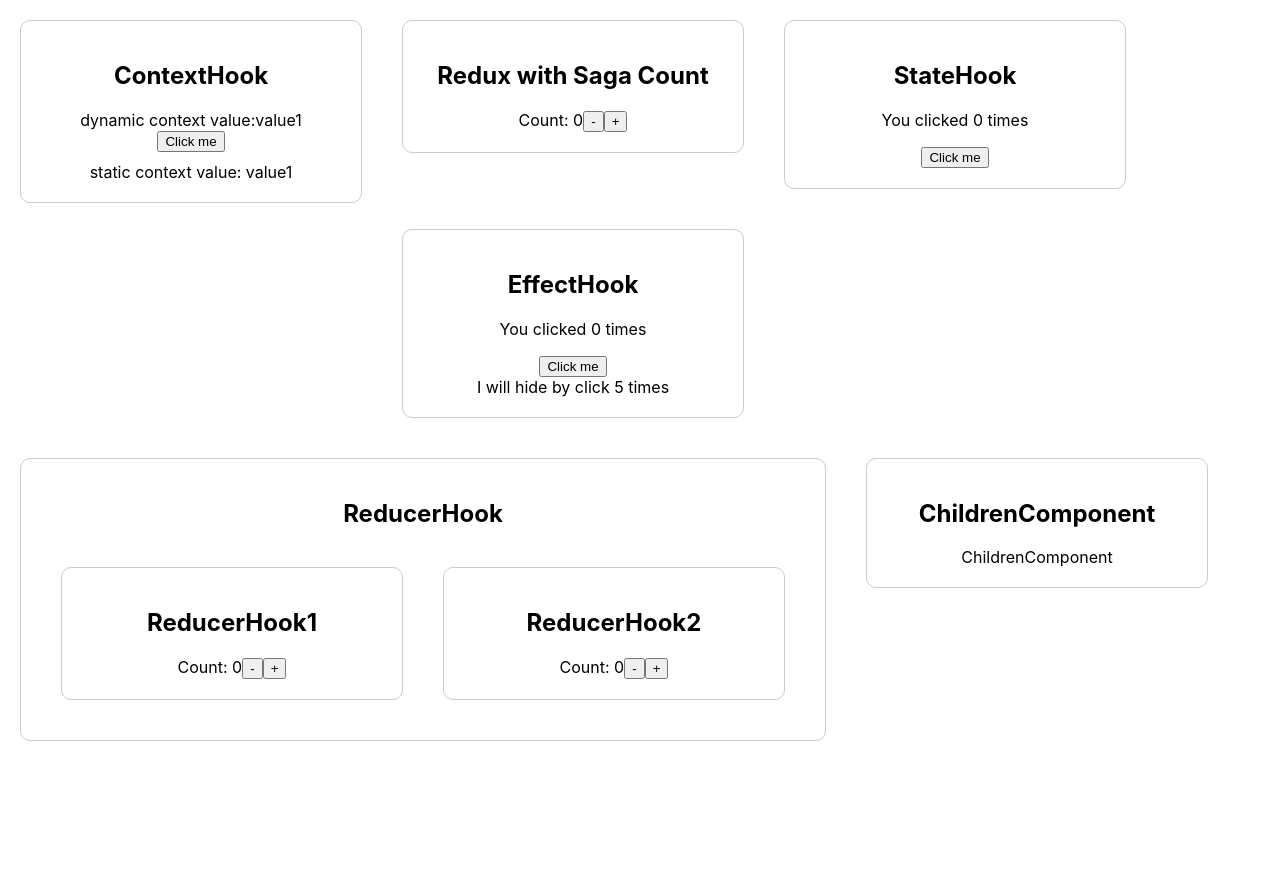
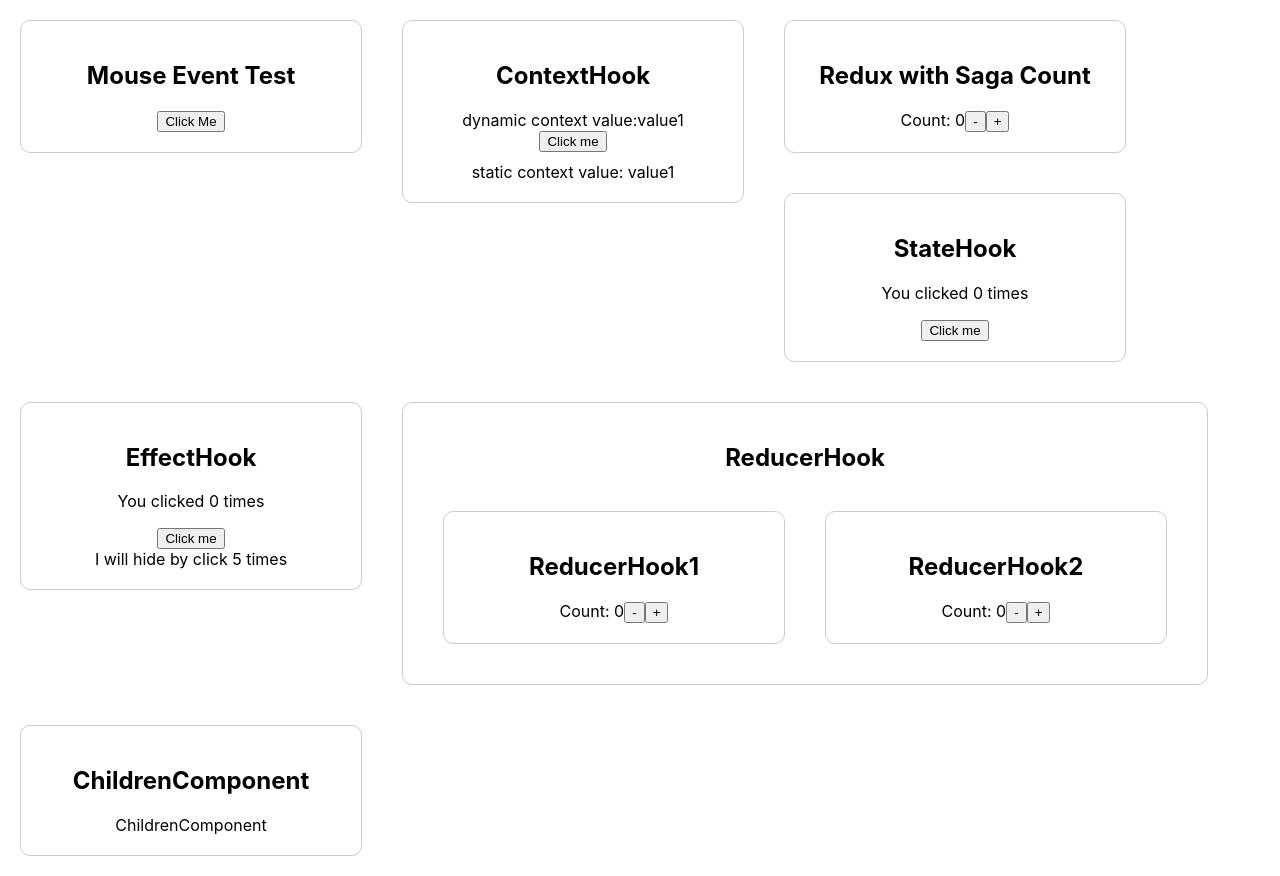
Before and after one commit to idsbllp/react-learning, a React app: page / in a window 1280 px wide. Before the commit the page ends 800 px from the top, so only its background shows below. Built offline with nearby package versions, Linux system fonts and the light colour scheme.

Commit message:
feat: add mouse event demo
Change-Id: I4edbd430ed5b97458e3f4b2404f3427676bb3b78

```diff
--- a/src/App.tsx
+++ b/src/App.tsx
@@ -5,6 +5,7 @@ import './App.css';
 import Grid from '$components/grid/Grid';
 import Count from '$components/count';
 import ChildrenComponent from '$components/children/Children';
+import MouseEventCom from '$components/mouse-event-com';
 
 import StateHook from './hooks/state-hook/StateHook';
 import ReducerHook from './hooks/reducer-hook';
@@ -14,6 +15,9 @@ import ContextHook from './hooks/context-hook';
 function App() {
   return (
     <div className="App">
+      <Grid title="Mouse Event Test">
+        <MouseEventCom />
+      </Grid>
       <Grid title="ContextHook">
         <ContextHook />
       </Grid>
--- /dev/null
+++ b/src/components/mouse-event-com/MouseEventCom.tsx
@@ -0,0 +1,24 @@
+import React, { useState } from 'react';
+
+const MouseEventCom: React.FC = () => {
+  const [isShow, setIsShow] = useState(true);
+
+  const handleMouseDown = () => {
+    console.log('MouseEventCom handleMouseDown');
+    setIsShow(false);
+
+    setTimeout(() => {
+      setIsShow(true);
+    }, 3000);
+  };
+
+  const handleMouseUp = () => {
+    console.log('MouseEventCom handleMouseUp');
+  };
+
+  return isShow ? (
+    <button onMouseDown={handleMouseDown} onMouseUp={handleMouseUp} onClick={handleMouseUp}>Click Me</button>
+  ) : null;
+};
+
+export default MouseEventCom;
--- /dev/null
+++ b/src/components/mouse-event-com/index.ts
@@ -0,0 +1,3 @@
+import MouseEventCom from './MouseEventCom';
+
+export default MouseEventCom;
```
